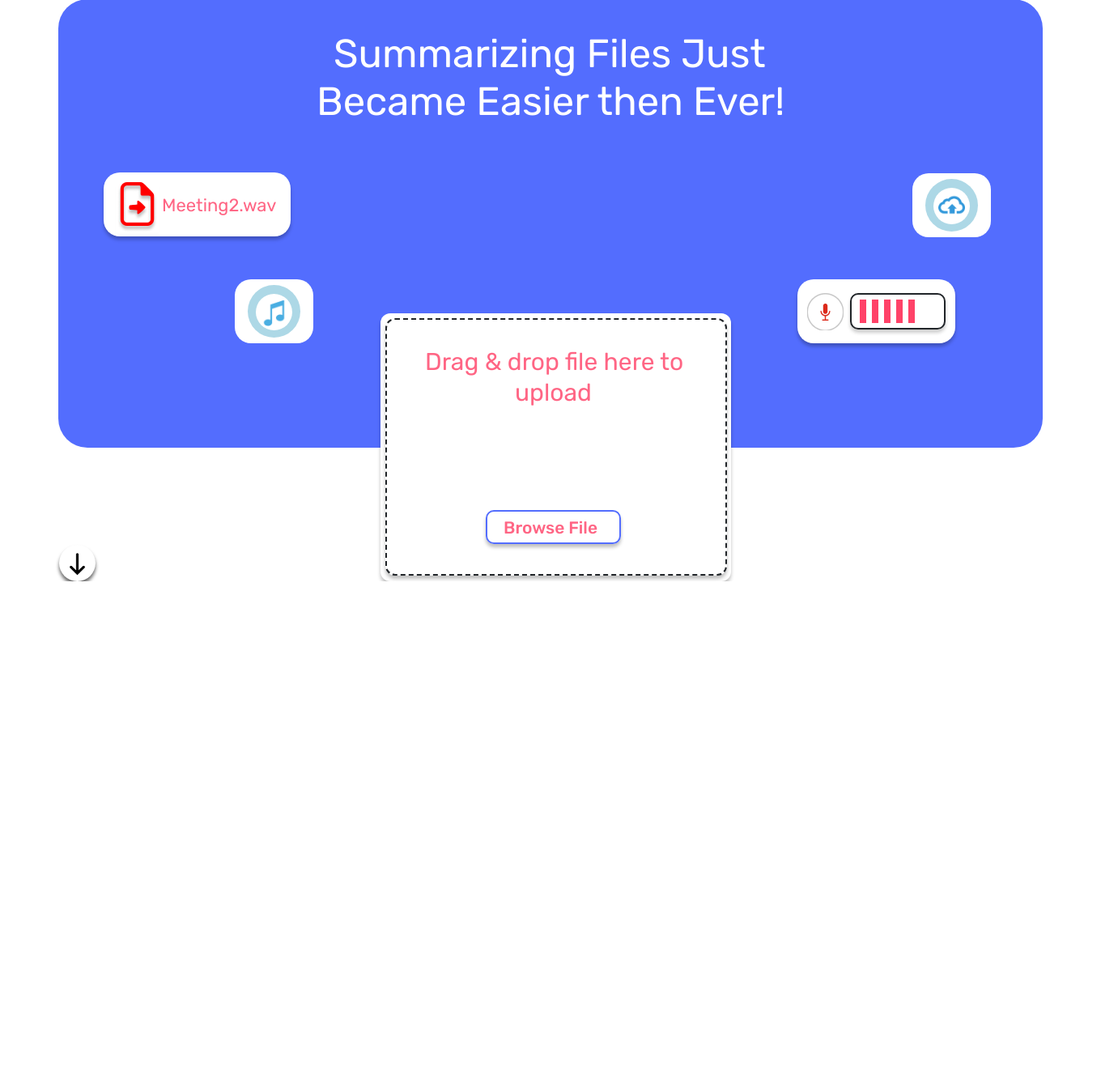
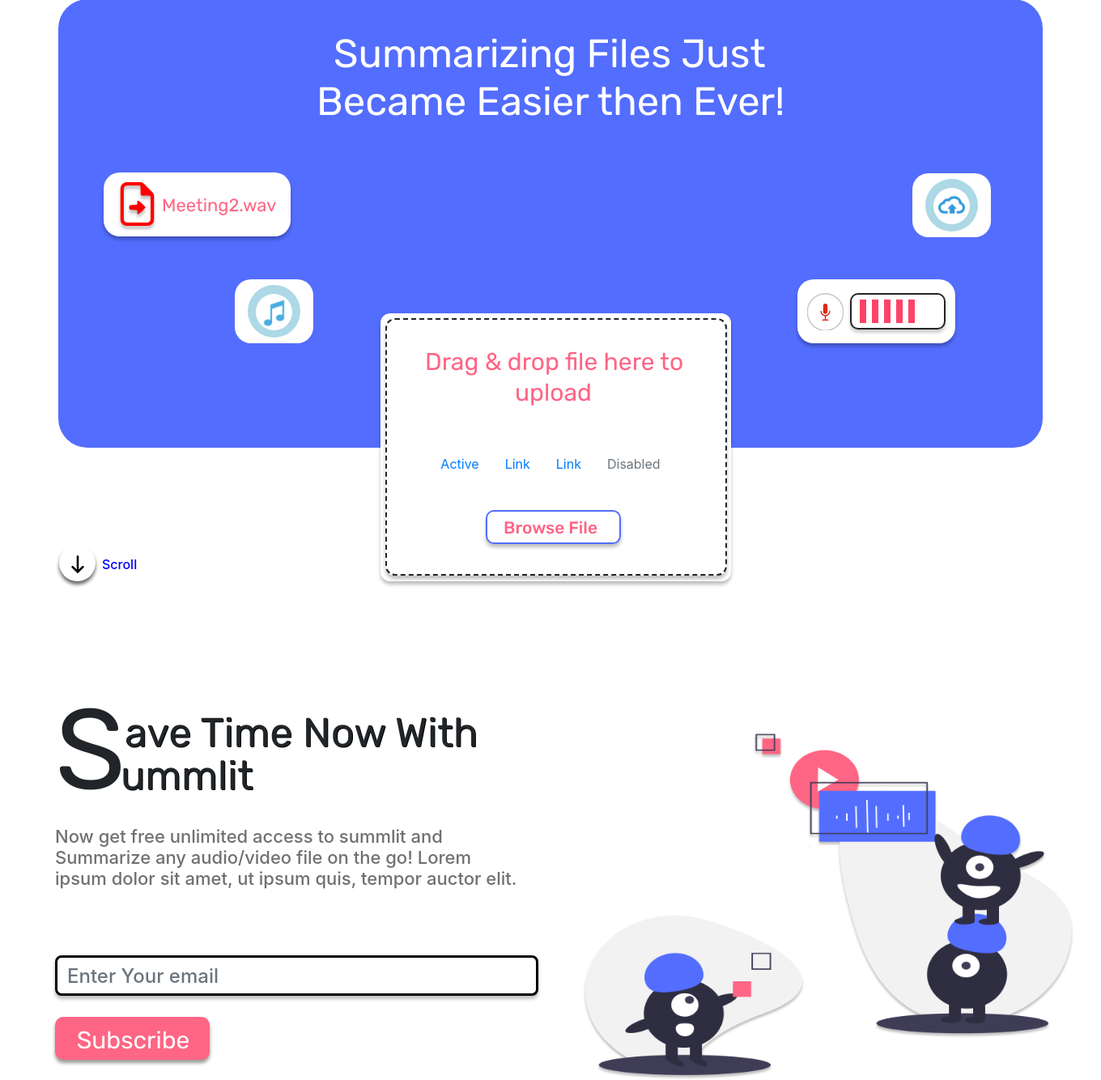
Before and after one commit to fe-iron/summlit, a Django app: page / in a window 1360 px wide. Shown: the part 152-1486 px from the top of the page at 81% size. Before the commit the page ends 870 px from the top, so only its background shows below. Run offline with Django 3.2, Linux system fonts and the light colour scheme; some libraries are stand-ins or nearby versions.

Commit message:
addition of group image

```diff
--- a/summlit_design/static/css/style.css
+++ b/summlit_design/static/css/style.css
@@ -315,7 +315,87 @@
 }
 #arrow{
     position: absolute;
-    height: 39px;
-    margin-left: -12px;
-    margin-top: 4px;
+    height: 32px;
+    margin-left: -8px;
+    margin-top: 8px;
 }
+.scroll{
+    font-weight: 500;
+    color: blue;
+    position: absolute;
+    margin-top: 12px;
+    margin-left: 38px;
+}
+.font{
+    position: absolute;
+    font-family: 'Rubik', sans-serif;
+    font-size: 21px;
+    margin-top: 900px;
+}
+#s-only{
+    position: absolute;
+    font-size: 140px;
+    margin-top: -78px;
+    margin-left: -19px;
+}
+.after-s{
+    position: absolute;
+    width: 556.88px;
+    font-size: 50.32px;
+    margin-left: 67px;
+    margin-top: -31px;
+    text-shadow: 1px 1px black;
+
+}
+.ummlit{
+    position: absolute;
+    width: 556.88px;
+    font-size: 50.32px;
+    margin-left: 62px;
+    margin-top: -10px;
+    text-shadow: 1px 1px black;
+
+}
+#extra-tag{
+    position: absolute;
+    color: rgba(0, 0, 0, 0.56);
+    margin-top: 1021px;
+    margin-left: -19px;
+    font-weight: 500;
+    font-size: 22px;
+    line-height: 26px;
+
+}
+form{
+    margin-top: 1181px;
+    margin-left: -19px;
+}
+#email-subscribe{
+    font-family: 'Rubik', sans-serif;
+    height: 52.5px;
+    margin-left: 0px;
+    font-size: 30px;
+    color: white;
+    display: inline-table;
+    background-color: #FF6584;
+    border-radius: 10px;
+    width: 191px;
+    padding-left: 14px;
+    margin-top: 10px;
+    box-shadow: 0px 4px 4px rgba(0, 0, 0, 0.40);
+}
+#email{
+    height: 50px;
+    font-weight: 500;
+    border: 3px solid #000000;
+    border-radius: 0.50rem;
+    line-height: 1.5;
+    box-shadow: 0px 4px 4px rgba(0, 0, 0, 0.25);
+}
+#group{
+    position: absolute;
+    margin-top: 907px;
+    width: 100%;
+    height: 428px;
+    margin-left: 24px;
+}
--- a/summlit_design/templates/home/index.html
+++ b/summlit_design/templates/home/index.html
@@ -88,12 +88,52 @@
         </div>
         <div class="row">
             <div class="col-md circle-scroll">
-                <img src="{% static 'images/icons/arrow.png'%}" id="arrow" alt="arrow icon">
+                <img src="{% static 'images/icons/arrow.png'%}" id="arrow" alt="arrow icon"> <span class="scroll">Scroll</span>
+            </div>
+        </div>
+        <div class="row">
+            <div class="col-md-6">
+                <p class="font"><span id="s-only">S</span><span class="after-s">ave Time Now With </span><br><span class="ummlit">ummlit</span></p>
+                <p id="extra-tag">Now get free unlimited access to summlit and<br> Summarize any audio/video file on the go! Lorem<br> ipsum dolor sit amet, ut ipsum quis, tempor auctor elit. </p>
+
+                <form method="post" action="">
+
+					<div class="form-group mb-6">
+					    <input type="email" style="font-size: 1.5rem;" class="form-control" id="email" name="email" placeholder="Enter Your email">
+					</div>
+					<div class="form-group">
+                        <button type="submit" class="btn btn-block" id="email-subscribe">Subscribe</button>
+					</div>
+				</form>
+            </div>
+            <div class="col-md-6">
+                <img src="{% static 'images/icons/Group.png' %}" alt="Group image" id="group">
             </div>
         </div>
     </div>
 <!--    blue body ends here-->
 
+<!--    footer starts here-->
+    <footer>
+        <div class="container-fluid"><div class="row"><div class="col-md-12">
+           <ul class="nav justify-content-center">
+              <li class="nav-item">
+                <a class="nav-link active" href="#">Active</a>
+              </li>
+              <li class="nav-item">
+                <a class="nav-link" href="#">Link</a>
+              </li>
+              <li class="nav-item">
+                <a class="nav-link" href="#">Link</a>
+              </li>
+              <li class="nav-item">
+                <a class="nav-link disabled" href="#" tabindex="-1" aria-disabled="true">Disabled</a>
+              </li>
+            </ul>
+         </div></div></div>
+
+    </footer>
+<!--    footer ends here-->
 
     <!-- Optional JavaScript -->
     <!-- jQuery first, then Popper.js, then Bootstrap JS -->
```
Also changed, not shown: summlit_design/static/images/icons/Group.png (added).
